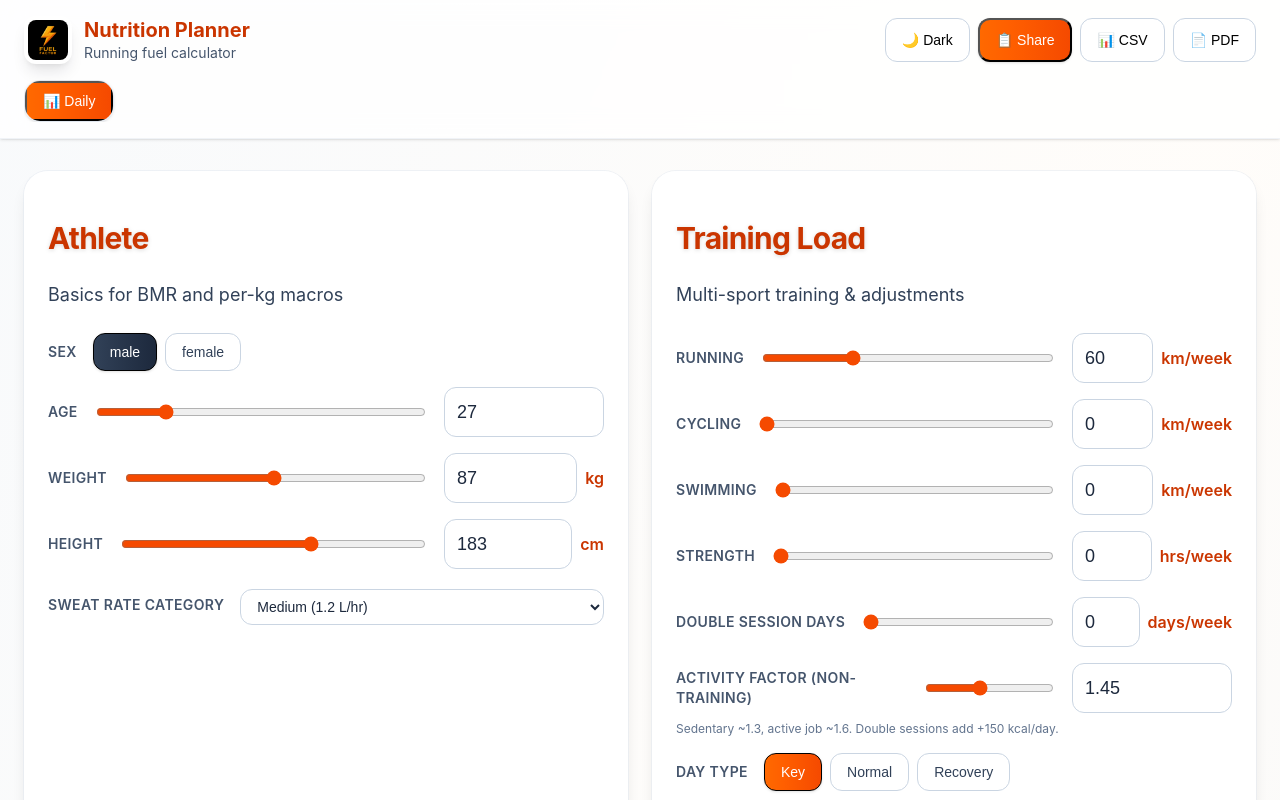
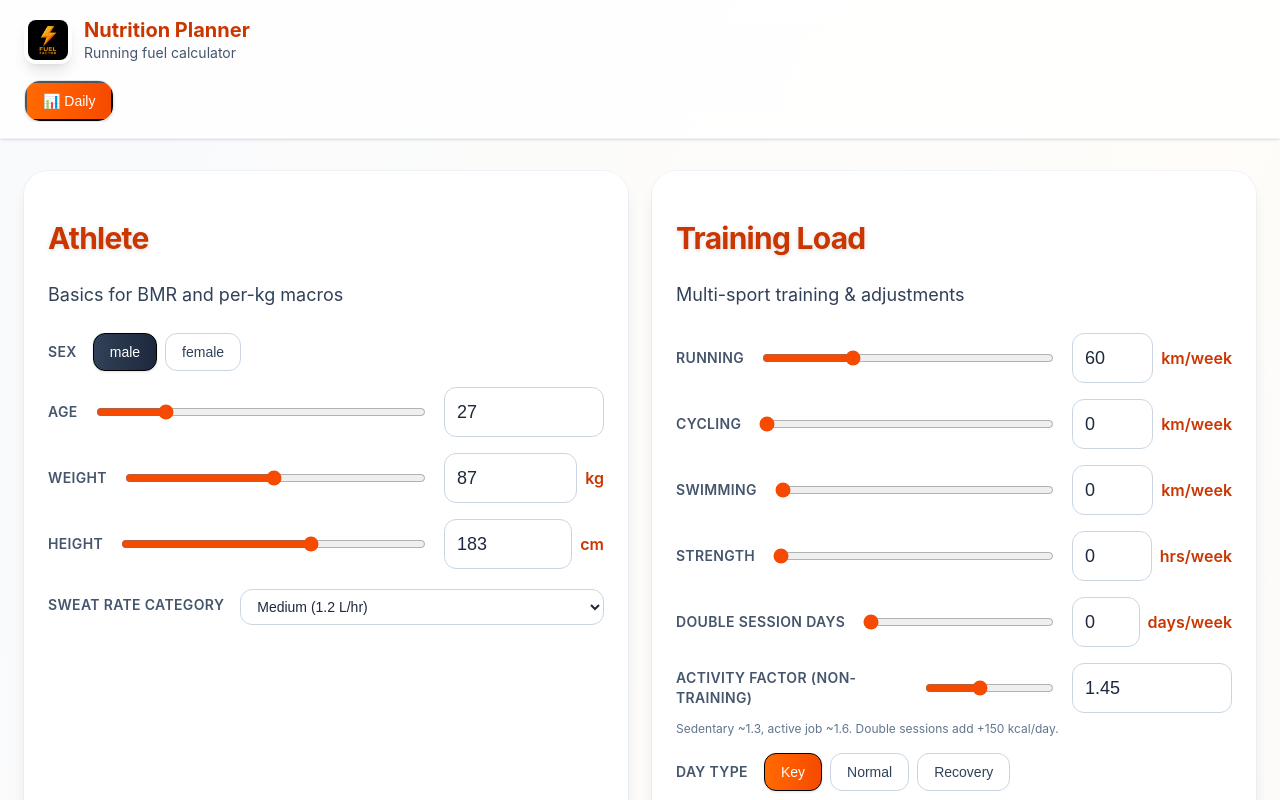
Before and after one commit to kaynejohns/nutrition-planner, a React (Vite) app: page / in a window 1280 px wide. Shown: the top 800 px of the page. Built offline with nearby package versions, Linux system fonts and the light colour scheme.

Commit message:
Remove dark mode toggle, share CSV and PDF export buttons

```diff
--- a/src/App.jsx
+++ b/src/App.jsx
@@ -1558,36 +1558,6 @@ export default function App(){
                 <div className="text-lg sm:text-xl font-bold leading-tight text-orange-700 dark:text-orange-400">Nutrition Planner</div>
                 <div className="text-xs sm:text-sm text-slate-600 dark:text-slate-400">Running fuel calculator</div>
               </div>
-            </div>
-            <div className="flex flex-wrap items-center gap-2 w-full sm:w-auto">
-              <button
-                onClick={()=>setDark(v=>!v)}
-                className="px-3 sm:px-4 py-2 sm:py-2.5 rounded-xl border border-slate-300 dark:border-slate-600 bg-white dark:bg-slate-800 text-xs sm:text-sm font-medium hover:bg-slate-50 dark:hover:bg-slate-700 transition-colors min-h-[44px] active:scale-95"
-              >
-                <span className="hidden sm:inline">{dark ? "☀️ Light" : "🌙 Dark"}</span>
-                <span className="sm:hidden">{dark ? "☀️" : "🌙"}</span>
-              </button>
-              <button
-                onClick={copyShareLink}
-                className="px-3 sm:px-4 py-2 sm:py-2.5 rounded-xl bg-gradient-to-r from-orange-500 to-orange-600 text-white text-xs sm:text-sm font-medium hover:from-orange-600 hover:to-orange-700 transition-all shadow-sm min-h-[44px] active:scale-95"
-              >
-                <span className="hidden sm:inline">📋 Share</span>
-                <span className="sm:hidden">📋</span>
-              </button>
-              <button
-                onClick={downloadCSV}
-                className="px-3 sm:px-4 py-2 sm:py-2.5 rounded-xl border border-slate-300 dark:border-slate-600 bg-white dark:bg-slate-800 text-xs sm:text-sm font-medium hover:bg-slate-50 dark:hover:bg-slate-700 transition-colors min-h-[44px] active:scale-95"
-              >
-                <span className="hidden sm:inline">📊 CSV</span>
-                <span className="sm:hidden">📊</span>
-              </button>
-              <button
-                onClick={exportPDF}
-                className="px-3 sm:px-4 py-2 sm:py-2.5 rounded-xl border border-slate-300 dark:border-slate-600 bg-white dark:bg-slate-800 text-xs sm:text-sm font-medium hover:bg-slate-50 dark:hover:bg-slate-700 transition-colors min-h-[44px] active:scale-95"
-              >
-                <span className="hidden sm:inline">📄 PDF</span>
-                <span className="sm:hidden">📄</span>
-              </button>
             </div>
           </div>
         </div>
```
